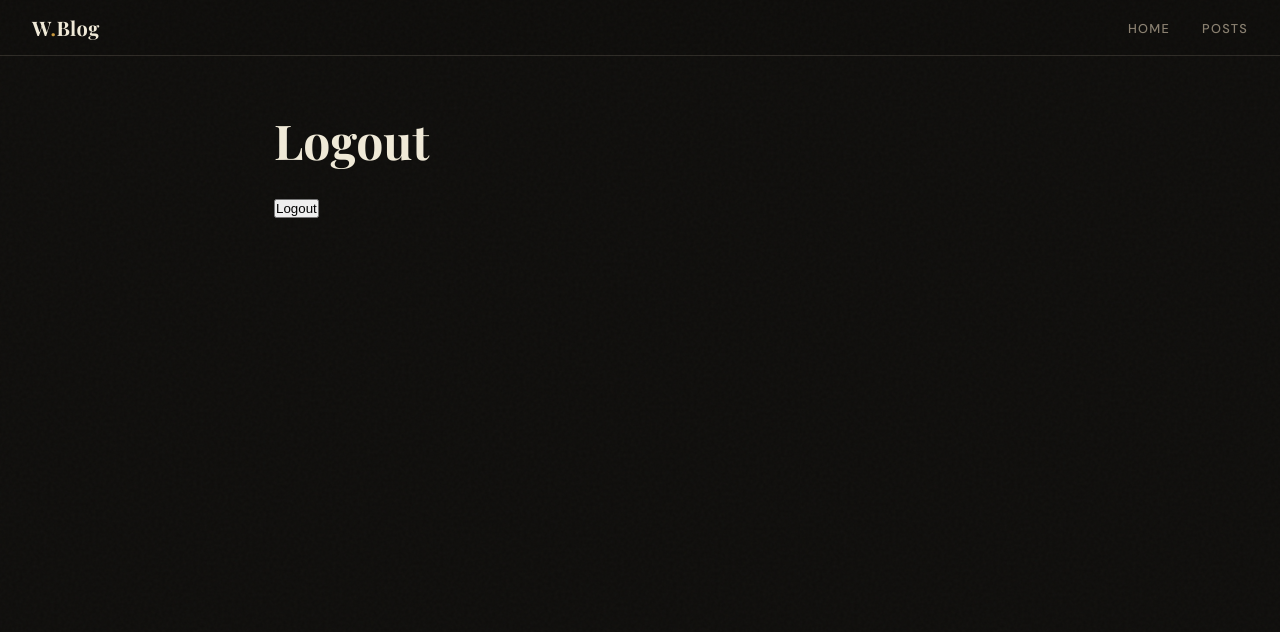
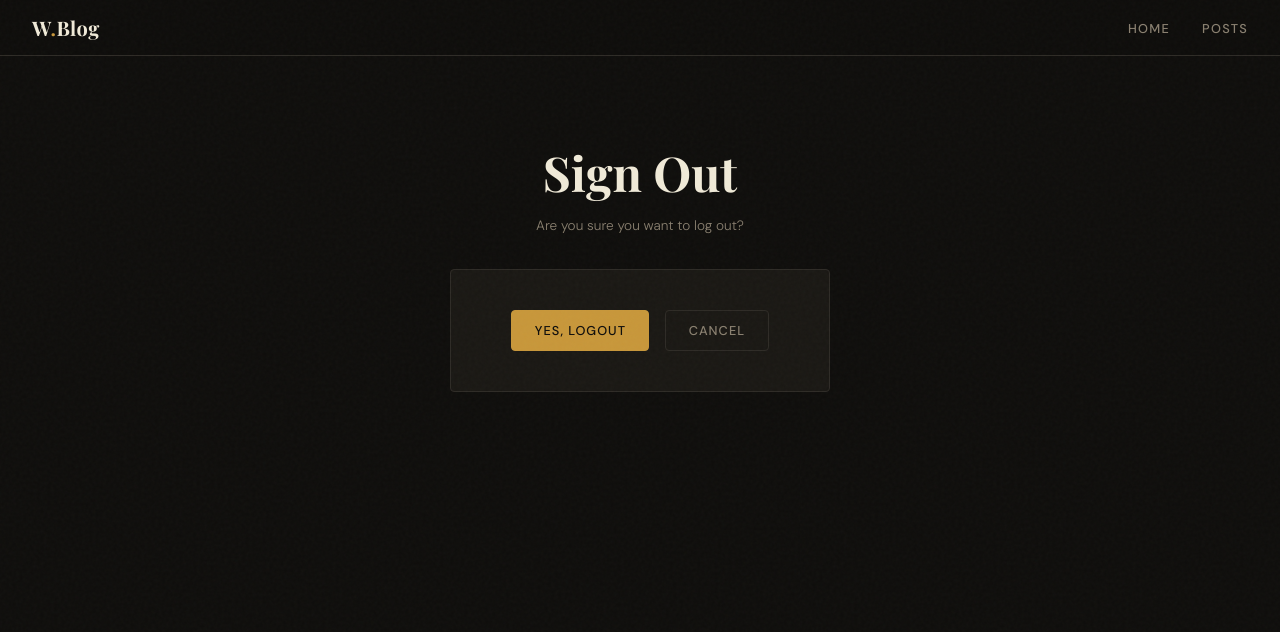
Before and after one commit to Alimov2008/Django-Test-1, a Django app: template wblog/templates/registration/logout.html in a window 1280 px wide. Shown: the top 632 px of the page. Run offline with Django 5.2, Linux system fonts and the light colour scheme; the template is opened without the code that fills it, so the values that code supplies are empty; some web fonts are replaced.

Commit message:
logout page UI improvement

```diff
--- a/wblog/templates/registration/logout.html
+++ b/wblog/templates/registration/logout.html
@@ -1,11 +1,32 @@
 {% extends "wblog/base.html" %}
 
 {% block content %}
-<h1>Logout</h1>
 
-<form method="post">
-    {% csrf_token %}
-    <button type="submit">Logout</button>
-</form>
+<style>
+    .auth-layout {
+        display: flex;
+        flex-direction: column;
+        align-items: center;
+        padding-top: 2rem;
+    }
+    .auth-layout h1 { text-align: center; margin-bottom: 0.75rem; }
+    .auth-layout .muted { text-align: center; margin-bottom: 2rem; }
+    .auth-layout .form-card { width: 100%; max-width: 380px; text-align: center; }
+</style>
+
+<div class="auth-layout">
+    <h1>Sign Out</h1>
+    <p class="muted">Are you sure you want to log out?</p>
+
+    <div class="form-card">
+        <form method="post">
+            {% csrf_token %}
+            <div class="flex gap-4" style="justify-content:center; flex-wrap:wrap;">
+                <button type="submit" class="btn btn-solid">Yes, Logout</button>
+                <a href="{% url 'home_page' %}" class="btn btn-ghost">Cancel</a>
+            </div>
+        </form>
+    </div>
+</div>
 
 {% endblock %}
```
